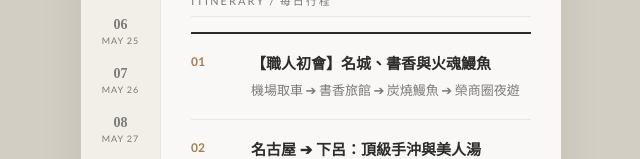
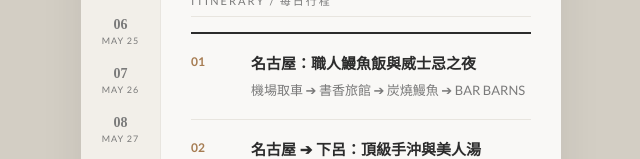
Before and after one commit to leungchunyuen311-rgb/Joyce-and-Paul-2026-, a plain HTML site: page index.html in a window 1280 px wide. Shown: the part 534-693 px from the top of the page, without its empty margins (319-959 px from the left). Drawn offline with Linux system fonts and the light colour scheme.

Commit message:
Update index.html

```diff
--- a/index.html
+++ b/index.html
@@ -129,7 +129,7 @@
         /* 時間軸 & 預約標籤 */
         .timeline { margin-bottom: 30px; border-top: 2px solid var(--border-dark); padding-top: 20px; }
         .tl-item { margin-bottom: 35px; display: flex; gap: 15px; }
-        .tl-time { font-family: 'Lato', sans-serif; font-size: 22px; font-weight: 300; color: var(--accent); min-width: 65px; text-align: right; line-height: 1.1; }
+        .tl-time { font-family: 'Lato', sans-serif; font-size: 15px; font-weight: 600; color: var(--accent); min-width: 95px; text-align: right; line-height: 1.2; }
         .tl-content { flex: 1; border-left: 1px solid var(--border-light); padding-left: 20px; position: relative; }
         .tl-content::before { content: ''; position: absolute; left: -5px; top: 8px; width: 9px; height: 9px; background: var(--accent); border-radius: 50%; }
         .tl-title { font-size: 16px; color: var(--text-main); margin-bottom: 6px; font-family: 'Noto Serif TC', serif; font-weight: 600; line-height: 1.4; }
@@ -266,8 +266,8 @@
 
                 <div class="info-card" style="border-left: 4px solid var(--accent);">
                     <h3>✈️ Flight / 航班資訊 (HK Express)</h3>
-                    <div class="info-row"><div class="info-lbl">5/20 去程 UO690</div><div class="info-val">HKG 15:50 抵達 NGO</div></div>
-                    <div class="info-row"><div class="info-lbl">5/30 回程 UO671</div><div class="info-val">NGO 20:45 ➔ HKG</div></div>
+                    <div class="info-row"><div class="info-lbl">5/20 去程 UO690</div><div class="info-val">HKG 11:00 ➔ NGO 15:50</div></div>
+                    <div class="info-row"><div class="info-lbl">5/30 回程 UO671</div><div class="info-val">NGO 20:45 ➔ HKG 00:15<span style="font-size: 10px;">(+1)</span></div></div>
                 </div>
 
                 <div class="info-card">
@@ -339,54 +339,51 @@
     // ================= 最新 11 天四大階段精細行程數據庫 =================
     const tripData = [
         {
-            day: 1, date: "2026-05-20", dateStr: "MAY 20", title: "【職人初會】名城、書香與火魂鰻魚", shortDesc: "機場取車 ➔ 書香旅館 ➔ 炭燒鰻魚 ➔ 榮商圈夜遊", desc: "抵達中部國際機場辦理租車。晚上享用職人炭火烤製、外焦內嫩的極品肝入鰻魚飯，並於榮商圈夜遊拍攝宇宙船。", tags: ["必吃：肝入り上ひつまぶし", "住宿：Lamp Light Books"], guide: "提醒：建議提前聯繫酒店確認停車位資訊。", heroImg: "day1new.jpg", weather: { loc: "NAGOYA", q: "Nagoya,JP", periods: [{p:"上午", i:"⛅", t:"20°"}, {p:"下午", i:"☀️", t:"24°"}, {p:"晚上", i:"🌙", t:"18°"}] }, routeLocs: ["中部國際機場", "Lamp Light Books Hotel Nagoya", "炭焼 うな富士 本店", "Oasis 21"],
+            day: 1, date: "2026-05-20", dateStr: "MAY 20", title: "名古屋：職人鰻魚飯與威士忌之夜", shortDesc: "機場取車 ➔ 書香旅館 ➔ 炭燒鰻魚 ➔ BAR BARNS", desc: "抵達中部國際機場辦理租車。晚上享用職人炭火烤製、外焦內嫩的極品肝入鰻魚飯，並於知名威士忌酒吧小酌。", tags: ["必吃：肝入り上ひつまぶし", "威士忌：BAR BARNS"], guide: "提醒：BAR BARNS 是名古屋頂尖威士忌酒吧，建議提前確認位置。", heroImg: "day1new.jpg", weather: { loc: "NAGOYA", q: "Nagoya,JP", periods: [{p:"上午", i:"⛅", t:"20°"}, {p:"下午", i:"☀️", t:"24°"}, {p:"晚上", i:"🌙", t:"18°"}] }, routeLocs: ["中部國際機場", "Lamp Light Books Hotel Nagoya", "炭焼 うな富士 本店", "BAR BARNS", "Oasis 21"],
             events: [
-                { time: "15:50 - 16:30", title: "抵達中部國際機場 (UO690)" },
+                { time: "15:50", title: "抵達中部機場 (UO690)" },
                 { time: "16:30 - 17:30", title: "辦理取車、啟動 CEP Pass", mapcode: "15 009 514*15" },
                 { time: "17:30 - 18:30", title: "駕駛前往名古屋市區" },
-                { time: "18:30", title: "入住 Lamp Light Books Hotel", mapcode: "4 286 288*63", phone: "052-231-7011" },
+                { time: "18:30", title: "入住 Lamp Light Books Hotel", mapcode: "4 286 288*63" },
                 { time: "19:00 - 20:30", title: "晚餐：炭焼 うな富士 本店", booked: true, phone: "052-881-0067" },
-                { time: "20:30 - 22:00", title: "散策：Oasis 21、唐吉訶德" }
+                { time: "21:00 - 22:30", title: "酒吧：BAR BARNS", phone: "052-203-1114" },
+                { time: "22:30", title: "散策：Oasis 21 宇宙船夜景" }
             ]
         },
         {
-            day: 2, date: "2026-05-21", dateStr: "MAY 21", title: "名古屋 ➔ 下呂：頂級手沖與美人湯", shortDesc: "頂級手沖咖啡 ➔ 冠軍拉麵 ➔ 下呂美人湯", desc: "用 GLITCH COFFEE 頂級手沖喚醒旅行靈魂，品嚐名古屋第一醬油拉麵。午後自駕前往下呂溫泉，享受美人湯與飛驒牛會席料理。", tags: ["必吃：紫陽花拉麵", "必泡：下呂美人湯"], guide: "提醒：確認旅館接駁服務或停車空間。", heroImg: "day2.webp", weather: { loc: "GERO", q: "Gero,JP", periods: [{p:"上午", i:"☀️", t:"18°"}, {p:"下午", i:"☀️", t:"22°"}, {p:"晚上", i:"☁️", t:"15°"}] }, routeLocs: ["GLITCH COFFEE NAGOYA", "らぁ麺 紫陽花", "下呂温泉 しょうげつ"],
+            day: 2, date: "2026-05-21", dateStr: "MAY 21", title: "名古屋 ➔ 下呂：頂級手沖與美人湯", shortDesc: "頂級手沖咖啡 ➔ 冠軍拉麵 ➔ 下呂美人湯", desc: "用 GLITCH COFFEE 頂級手沖喚醒旅行靈魂，品嚐名古屋第一醬油拉麵。午後自駕前往下呂溫泉，享受美人湯與飛驒牛會席料理。", tags: ["必吃：紫陽花拉麵", "必泡：下呂美人湯"], guide: "從名古屋前往下呂的車程約 2 小時 15 分，路途風景優美，拉麵店極受歡迎記得預留時間。", heroImg: "day2.webp", weather: { loc: "GERO", q: "Gero,JP", periods: [{p:"上午", i:"☀️", t:"18°"}, {p:"下午", i:"☀️", t:"22°"}, {p:"晚上", i:"☁️", t:"15°"}] }, routeLocs: ["GLITCH COFFEE NAGOYA", "らぁ麺 紫陽花", "下呂温泉 しょうげつ"],
             events: [
                 { time: "08:30 - 09:30", title: "晨間：GLITCH COFFEE" },
                 { time: "09:30 - 10:00", title: "駕駛前往紫陽花" },
-                { time: "10:00 - 11:00", title: "抵達紫陽花現場報到/等候" },
                 { time: "11:00 - 12:15", title: "午餐：らぁ麺 紫陽花", booked: true, mapcode: "4 135 683*22" },
                 { time: "12:15 - 14:30", title: "駕駛前往下呂溫泉" },
                 { time: "14:30 - 16:30", title: "下呂溫泉街散策、合掌村" },
-                { time: "16:30", title: "入住 下呂温泉 しょうげつ", phone: "0576-25-7611" },
-                { time: "19:00", title: "晚餐：旅館會席料理" }
+                { time: "16:30", title: "入住 下呂温泉 しょうげつ", phone: "0576-25-7611" }
             ]
         },
         {
             day: 3, date: "2026-05-22", dateStr: "MAY 22", title: "飛驒古川 ➔ 高山：聖地巡禮與燒肉巔峰", shortDesc: "白壁土藏街 ➔ 高山老街 ➔ 味藏天國燒肉", desc: "漫步飛驒古川白壁土藏街，拍攝《你的名字》場景。下午高山老街巡禮，夜晚品嚐高山最強味藏天國飛驒牛燒肉拼盤。", tags: ["漫步：高山老街", "必吃：味藏天國拼盤"], guide: "提醒：停車場為先到先得，建議提早抵達。", heroImg: "day3.webp", weather: { loc: "TAKAYAMA", q: "Takayama,JP", periods: [{p:"上午", i:"☁️", t:"16°"}, {p:"下午", i:"🌥️", t:"19°"}, {p:"晚上", i:"🌧️", t:"14°"}] }, routeLocs: ["飛驒古川", "蕎麥麵 正覺", "高山老街", "高山陣屋", "味藏天國", "Hotel Amanek Hida Takayama"],
             events: [
                 { time: "09:30 - 10:30", title: "駕駛前往飛驒古川" },
-                { time: "10:30 - 12:00", title: "散策：白壁土藏街、聖地巡禮", mapcode: "191 662 133*82" },
+                { time: "10:30 - 12:00", title: "散策：白壁土藏街", mapcode: "191 662 133*82" },
                 { time: "12:00 - 13:15", title: "午餐：蕎麥麵 正覺" },
                 { time: "13:15 - 13:45", title: "駕駛前往高山市區" },
-                { time: "13:45 - 15:30", title: "高山老街巡禮、試吃飛驒牛壽司" },
+                { time: "13:45 - 15:30", title: "高山老街巡禮" },
                 { time: "15:30 - 16:45", title: "參觀：高山陣屋" },
                 { time: "17:00 - 19:00", title: "晚餐：味藏天國 (現場領號)", phone: "0577-37-1129" },
                 { time: "19:30", title: "入住 Hotel Amanek Hida Takayama" }
             ]
         },
         {
-            day: 4, date: "2026-05-23", dateStr: "MAY 23", title: "上高地 ➔ 奧飛驒：神之秘境", shortDesc: "上高地健行 ➔ 飛驒大鍾乳洞 ➔ 雙層纜車 ➔ 露天溫泉", desc: "清晨前往上高地，在翠綠山林與殘雪中健行。下午探訪飛驒大鍾乳洞並搭乘新穗高雙層纜車直達 2156m 展望台，入住源泉掛流露天溫泉。", tags: ["健行：上高地", "必搭：新穗高雙層纜車"], guide: "交通提醒：車停「澤渡停車場」，轉乘巴士進入上高地。", heroImg: "day4new.jpg", weather: { loc: "KAMIKOCHI", q: "Matsumoto,JP", periods: [{p:"上午", i:"🌦️", t:"10°"}, {p:"下午", i:"☀️", t:"14°"}, {p:"晚上", i:"❄️", t:"5°"}] }, routeLocs: ["沢渡駐車場", "上高地 大正池", "飛騨大鍾乳洞", "新穂高ロープウェイ", "元湯 孫九郎"],
+            day: 4, date: "2026-05-23", dateStr: "MAY 23", title: "上高地 ➔ 奧飛驒：神之秘境", shortDesc: "大正池健行 ➔ 雙層高空纜車 ➔ 露天溫泉", desc: "清晨前往上高地，在翠綠山林與殘雪中健行。下午搭乘新穗高雙層纜車直達 2156m 展望台，入住源泉掛流露天溫泉。", tags: ["健行：上高地", "必搭：新穗高雙層纜車"], guide: "交通提醒：車停「澤渡停車場」，轉乘巴士進入上高地。", heroImg: "day4new.jpg", weather: { loc: "KAMIKOCHI", q: "Matsumoto,JP", periods: [{p:"上午", i:"🌦️", t:"10°"}, {p:"下午", i:"☀️", t:"14°"}, {p:"晚上", i:"❄️", t:"5°"}] }, routeLocs: ["沢渡駐車場", "上高地 大正池", "新穂高ロープウェイ", "元湯 孫九郎"],
             events: [
                 { time: "07:30 - 08:30", title: "駕駛前往澤渡停車場" },
                 { time: "08:30 - 09:00", title: "換乘巴士前往上高地" },
-                { time: "09:00 - 13:00", title: "上高地健行 (大正池➔河童橋 / 含午餐)" },
-                { time: "13:00 - 13:30", title: "乘車返回澤渡停車場" },
-                { time: "13:30 - 14:15", title: "駕駛前往飛驒大鍾乳洞" },
-                { time: "14:15 - 15:15", title: "參觀鍾乳洞" },
-                { time: "15:15 - 15:45", title: "駕駛前往新穗高纜車" },
-                { time: "15:45 - 17:15", title: "新穗高雙層纜車", mapcode: "898 043 515*00" },
-                { time: "17:15 - 17:45", title: "駕駛前往元湯 孫九郎 (入住)", phone: "0578-89-2231" }
+                { time: "09:00 - 13:30", title: "上高地健行 (含午餐)" },
+                { time: "13:30 - 14:00", title: "乘車返回澤渡停車場" },
+                { time: "14:00 - 15:00", title: "駕駛前往新穗高纜車" },
+                { time: "15:00 - 17:00", title: "新穗高雙層纜車", mapcode: "898 043 515*00" },
+                { time: "17:00 - 17:30", title: "駕駛前往 元湯 孫九郎 (入住)", phone: "0578-89-2231" }
             ]
         },
         {
@@ -396,23 +393,23 @@
                 { time: "11:00 - 12:30", title: "午餐：壽司榮 總曲輪店", phone: "076-421-7035" },
                 { time: "12:30 - 14:00", title: "參觀：富山市玻璃美術館" },
                 { time: "14:00 - 16:00", title: "散策：環水公園星巴克、富山縣美術館" },
-                { time: "16:00 - 16:30", title: "駕駛前往岩瀨老街" },
-                { time: "16:30 - 18:00", title: "岩瀨老街散步、大塚屋" },
-                { time: "19:00 - 21:30", title: "晚餐：御料理 ふじ居", booked: true, phone: "076-456-1527" }
+                { time: "16:30 - 18:00", title: "岩瀨老街散步" },
+                { time: "19:00 - 21:30", title: "晚餐：御料理 ふじ居", booked: true, phone: "076-456-1527" },
+                { time: "21:30", title: "入住 Daiwa Roynet Hotel" }
             ]
         },
         {
             day: 6, date: "2026-05-25", dateStr: "MAY 25", title: "立山黑部：雲端雪牆冒險", shortDesc: "橫斷阿爾卑斯路線 ➔ 雪之大谷 ➔ 熱血居酒屋", desc: "立山站出發，換乘 6 種交通工具全日橫斷日本屋脊。漫步於震撼的室堂雪之大谷，傍晚返回富山市享用熱血居酒屋。", tags: ["雪牆", "立山"], guide: "提醒：車停立山站附近，5/25 可觀賞雪之大谷。", heroImg: "day6new.jpg", weather: { loc: "MURODO", q: "Tateyama,JP", periods: [{p:"上午", i:"❄️", t:"1°"}, {p:"下午", i:"⛅", t:"4°"}, {p:"晚上", i:"❄️", t:"-2°"}] }, routeLocs: ["立山駅", "室堂", "富山市役所展望塔", "吟魚のはなれ 吟チロリ"],
             events: [
                 { time: "06:30 - 07:15", title: "駕駛前往立山站", mapcode: "678 794 135*55" },
-                { time: "07:30 - 16:00", title: "立山黑部全日行程 (室堂雪之大谷/午餐)" },
+                { time: "07:30 - 16:00", title: "立山黑部全日行程" },
                 { time: "16:00 - 16:45", title: "返回立山站並駕車回富山" },
                 { time: "17:00 - 18:00", title: "參觀：富山市役所展望台" },
                 { time: "20:30 - 22:30", title: "晚餐：吟魚のはなれ 吟チロリ", booked: true, phone: "076-431-7780" }
             ]
         },
         {
-            day: 7, date: "2026-05-26", dateStr: "MAY 26", title: "冰見美食攻略 ➔ 能作工場 ➔ 金澤", shortDesc: "雨晴海岸 ➔ 能作體驗 ➔ 沙灘狂飆 ➔ 二星西菜", desc: "拍下雨晴海岸絕景，參觀能作工場體驗鑄物，於沙灘馳騁 8 公里。午後遊覽美術館，晚餐體驗二星西班牙創意料理。", tags: ["體驗：沙灘自駕", "米其林：二星 respiración"], guide: "提醒：能作需提前預約。沙灘駛離後前往「道の駅のと千里浜」清洗底盤。入住時預訂隔日早餐。", heroImg: "day7new.jpg", weather: { loc: "KANAZAWA", q: "Kanazawa,JP", periods: [{p:"上午", i:"⛅", t:"18°"}, {p:"下午", i:"☀️", t:"23°"}, {p:"晚上", i:"🌙", t:"17°"}] }, routeLocs: ["雨晴海岸", "貪瞋癡", "能作 Nousaku", "千里浜なぎさドライブウェイ", "道の駅のと千里浜", "金沢21世紀美術館", "SOKI Kanazawa", "respiración 金沢"],
+            day: 7, date: "2026-05-26", dateStr: "MAY 26", title: "冰見美食攻略 ➔ 能作工場 ➔ 金澤", shortDesc: "雨晴海岸 ➔ 能作體驗 ➔ 沙灘狂飆 ➔ 二星西菜", desc: "拍下雨晴海岸絕景，參觀能作工場體驗鑄物，於沙灘馳騁 8 公里。午後遊覽美術館，晚餐體驗二星西班牙創意料理。", tags: ["體驗：沙灘自駕", "米其林：二星 respiración"], guide: "提醒：能作需提前預約。沙灘駛離後前往「道の駅のと千里浜」清洗底盤。入住時預訂隔日早餐。", heroImg: "day7new.jpg", weather: { loc: "KANAZAWA", q: "Kanazawa,JP", periods: [{p:"上午", i:"⛅", t:"18°"}, {p:"下午", i:"☀️", t:"23°"}, {p:"晚上", i:"🌙", t:"17°"}] }, routeLocs: ["雨晴海岸", "貪瞋癡", "能作 Nousaku", "千里浜なぎさドライブウェイ", "金沢21世紀美術館", "SOKI Kanazawa", "respiración 金沢"],
             events: [
                 { time: "07:00 - 07:50", title: "駕駛前往冰見" },
                 { time: "08:00 - 09:15", title: "晨食：冰見魚市場食堂" },
@@ -422,20 +419,20 @@
                 { time: "13:30 - 15:00", title: "體驗：能作工場", booked: true },
                 { time: "15:00 - 15:45", title: "駕駛前往千里濱" },
                 { time: "15:45 - 16:45", title: "千里濱沙灘奔馳、洗車", mapcode: "135 174 766*66" },
-                { time: "16:45 - 17:30", title: "駕駛前往金澤 (辦理入住Soki)" },
+                { time: "16:45 - 17:30", title: "駕駛前往金澤" },
                 { time: "18:00 - 21:00", title: "晚餐：respiración", booked: true, phone: "076-225-8681" }
             ]
         },
         {
-            day: 8, date: "2026-05-27", dateStr: "MAY 27", title: "金澤：現代藝術與精品咖啡", shortDesc: "近江町海鮮 ➔ 21世紀美術館 ➔ 能登牛燒肉", desc: "早晨享受近江町海鮮丼，穿梭 21 世紀美術館與兼六園。品嚐精品咖啡與水之冥想後，夜訪東茶屋街與能登牛燒肉。", tags: ["必拍：美術館泳池", "必吃：極品能登牛燒肉"], guide: "Townsfolk Coffee 的極簡空間與單品豆非常棒，是下午極佳的歇息點。美術館的《泳池》內部記得提前預約！", heroImg: "day8new.jpg", weather: { loc: "KANAZAWA", q: "Kanazawa,JP", periods: [{p:"上午", i:"☀️", t:"19°"}, {p:"下午", i:"☀️", t:"25°"}, {p:"晚上", i:"🌙", t:"18°"}] }, routeLocs: ["近江町市場", "ひがし茶屋街", "尾山神社", "金沢21世紀美術館", "兼六園", "鈴木大拙館", "あぶり肉 がらん"],
+            day: 8, date: "2026-05-27", dateStr: "MAY 27", title: "金澤：現代藝術與精品咖啡", shortDesc: "近江町海鮮 ➔ 21世紀美術館 ➔ 能登牛燒肉", desc: "早晨享受近江町海鮮丼，穿梭 21 世紀美術館與兼六園。品嚐精品咖啡與水之冥想後，夜訪東茶屋街與能登牛燒肉。", tags: ["必拍：美術館泳池", "必吃：極品能登牛燒肉"], guide: "Townsfolk Coffee 的極簡空間與單品豆非常棒，是下午極佳的歇息點。美術館的《泳池》內部記得提前預約！", heroImg: "day8new.jpg", weather: { loc: "KANAZAWA", q: "Kanazawa,JP", periods: [{p:"上午", i:"☀️", t:"19°"}, {p:"下午", i:"☀️", t:"25°"}, {p:"晚上", i:"🌙", t:"18°"}] }, routeLocs: ["近江町市場", "ひがし茶屋街", "尾山神社", "金沢21世紀美術館", "兼六園", "長町武家屋敷跡", "あぶり肉 がらん"],
             events: [
                 { time: "08:30 - 10:00", title: "晨食：近江町市場", mapcode: "41 528 290*88" },
                 { time: "10:00 - 11:30", title: "和服換裝", booked: true },
                 { time: "11:30 - 13:00", title: "東茶屋街散步" },
                 { time: "13:00 - 13:30", title: "參觀：尾山神社" },
-                { time: "13:30 - 15:30", title: "參觀：金澤 21 世紀美術館" },
+                { time: "13:30 - 15:30", title: "金澤 21 世紀美術館" },
                 { time: "15:30 - 17:00", title: "兼六園、金澤城公園" },
-                { time: "17:00 - 18:00", title: "長町武家屋敷跡、鈴木大拙館" },
+                { time: "17:00 - 18:00", title: "長町武家屋敷跡散步" },
                 { time: "19:00 - 21:00", title: "晚餐：あぶり肉 がらん", booked: true, phone: "076-224-0029" }
             ]
         },
@@ -444,7 +441,7 @@
             events: [
                 { time: "08:30 - 09:45", title: "早餐：isotope" },
                 { time: "09:45 - 11:00", title: "駕駛前往白川鄉" },
-                { time: "11:00 - 13:30", title: "白川鄉合掌村 (含輕食午餐)", mapcode: "549 018 380*60" },
+                { time: "11:00 - 13:30", title: "白川鄉合掌村", mapcode: "549 018 380*60" },
                 { time: "13:30 - 15:30", title: "駕駛前往犬山城" },
                 { time: "15:30 - 17:30", title: "犬山城、城下町散策", mapcode: "70 096 112*55" },
                 { time: "17:30 - 18:15", title: "駕駛前往名古屋市區" },
@@ -467,10 +464,10 @@
             events: [
                 { time: "09:00 - 10:30", title: "熱田神宮參拜", mapcode: "4 148 440*11" },
                 { time: "10:30 - 11:00", title: "前往蓬萊軒領號" },
-                { time: "11:00 - 13:00", title: "午餐：熱田蓬萊軒", mapcode: "4 117 763*88" },
+                { time: "11:00 - 13:00", title: "午餐：熱田蓬萊軒", booked: true, mapcode: "4 117 763*88" },
                 { time: "13:00 - 17:00", title: "大須/榮商圈購物" },
-                { time: "17:00 - 18:00", title: "機場還車、結算 CEP/ETC", mapcode: "15 009 514*15" },
-                { time: "20:45", title: "航班 UO671 返港" }
+                { time: "17:00 - 18:00", title: "駕駛前往機場、加油、還車", mapcode: "15 009 514*15" },
+                { time: "20:45", title: "搭乘 UO671 返港" }
             ]
         }
     ];
@@ -485,7 +482,11 @@
 
     function buildSummary() {
         const list = document.getElementById('main-summary-list');
-        const todayStr = new Date().toISOString().split('T')[0];
+        const today = new Date();
+        const y = today.getFullYear();
+        const m = String(today.getMonth() + 1).padStart(2, '0');
+        const d = String(today.getDate()).padStart(2, '0');
+        const todayStr = `${y}-${m}-${d}`;
 
         list.innerHTML = tripData.map((data, i) => {
             const isToday = (data.date === todayStr);
```
